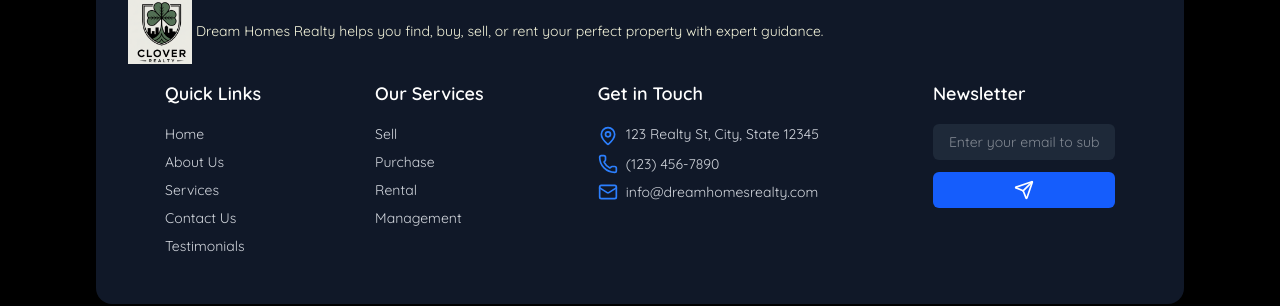
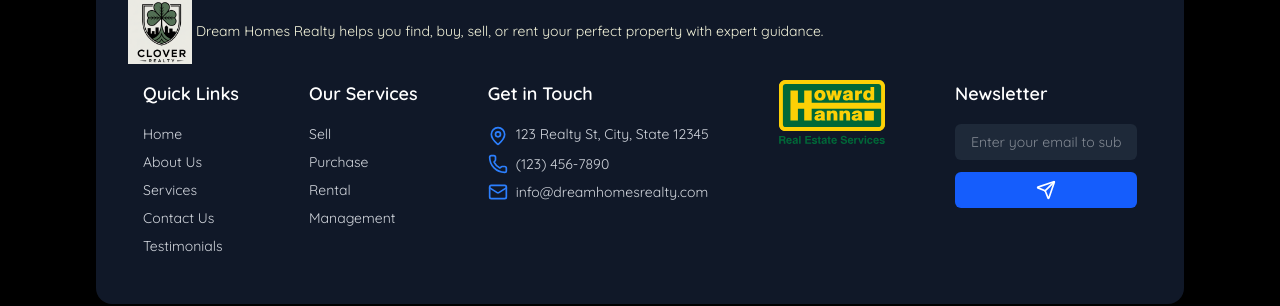
Before and after one commit to kakunuriMahesh/realEstate_Web, a React (Vite) app: page /about in a window 1280 px wide. Shown: the part 1880-2186 px from the top of the page. Built offline with nearby package versions, Linux system fonts and the light colour scheme; no server answers.

Commit message:
added new link in footer

```diff
--- a/src/Components/FooterSection.jsx
+++ b/src/Components/FooterSection.jsx
@@ -14,6 +14,7 @@ import {
 import toast, { Toaster } from "react-hot-toast";
 import { subscribe, unsubscribe } from "../services/api";
 import logo from "../assets/Cloverrealitylogo.png";
+import howardhanna from"../assets/logo.svg"
 
 const FooterSection = () => {
   const [email, setEmail] = useState("");
@@ -196,6 +197,15 @@ const FooterSection = () => {
                 </li>
               </ul>
             </div>
+            {/* IconImg */}
+            <Link to="https://www.howardhanna.com/Agent/Detail/Lana-Radl/72946">
+              <img
+                src={howardhanna}
+                alt="Dream Homes Realty"
+                className="h-16 w-auto mb-4"
+              />
+            </Link>
+
 
             {/* Newsletter */}
             <div>
```
Also changed, not shown: src/assets/logo.svg (added).
